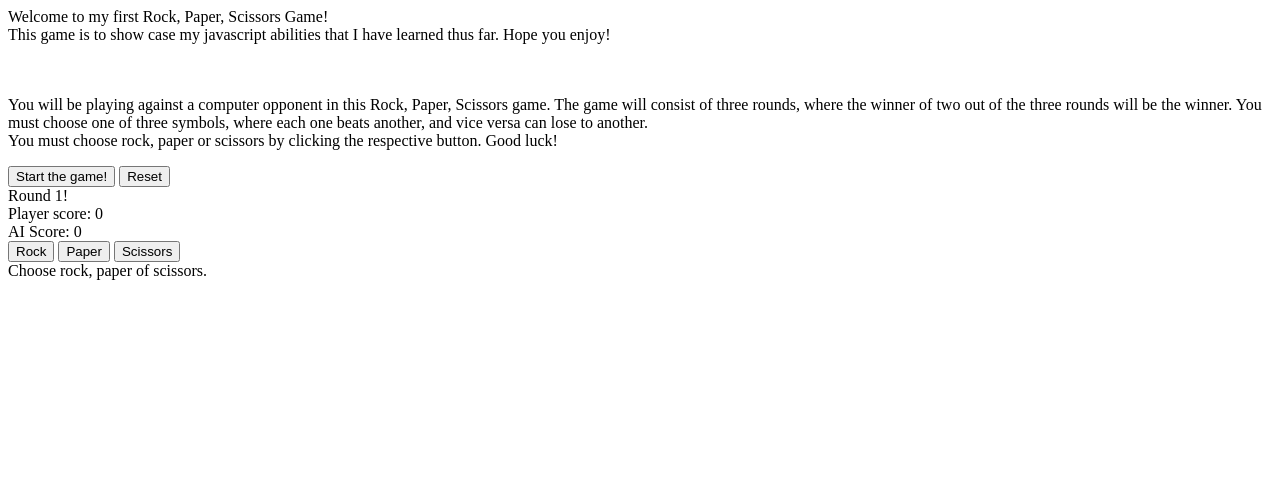
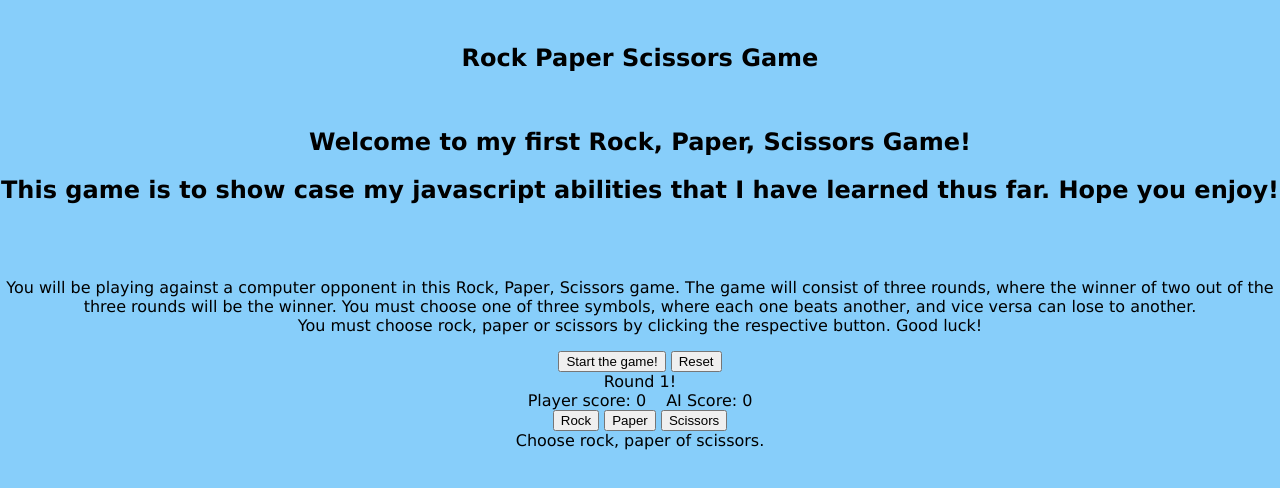
Before and after one commit to peter-bachowski/rock-paper-scissors-game, a plain HTML site: page index.html in a window 1280 px wide. Both pictures are taken after a click on the button "Start the game!". Drawn offline with Linux system fonts and the light colour scheme.

Commit message:
Add background color, fonts, and flex box styles

```diff
--- a/index.html
+++ b/index.html
@@ -5,22 +5,38 @@
     <meta http-equiv="X-UA-Compatible" content="IE=edge">
     <meta name="viewport" content="width=device-width, initial-scale=1.0">
     <title>Rock Paper Scissors Game!</title>
+    <link rel="stylesheet" href="styles.css">
     <script src="script.js"></script>
 </head>
 <body>
-    <div id="welcome">Welcome to my first Rock, Paper, Scissors Game!</div>
-    <div id="welcomeInfo">This game is to show case my javascript abilities that I have learned thus far. Hope you enjoy!</div>
+    <div class="header">Rock Paper Scissors Game</div>
+    <div class="welcomeAndInstructions">
+        <h2 id="welcome">Welcome to my first Rock, Paper, Scissors Game!</h2>
+        <h2 id="welcomeInfo">This game is to show case my javascript abilities that I have learned thus far. Hope you enjoy!</h2>
         <br>
         <br>
         <p id="instructions">You will be playing against a computer opponent in this Rock, Paper, Scissors game. The game will consist of three rounds, where the winner of two out of the three rounds will be the winner. You must choose one of three symbols, where each one beats another, and vice versa can lose to another.<br>You must choose rock, paper or scissors by clicking the respective button. Good luck!</p>
+    </div>
+
+    <div class="startResetButtons">
         <button id="startGame">Start the game!</button>
         <button id="reset">Reset</button>
+    </div>
+
+    <div class="infoContainer">
         <div id="roundTitle">Round</div>
+        <div class="scoresBox">
             <div id="yourScoreDiv"></div>
             <div id="AIScoreDiv"></div>
+        </div>
+    </div>
+
+    <div class="buttonContainer">
         <button class="symbol" id="rockButton">Rock</button>
         <button class="symbol" id="paperButton">Paper</button>
         <button class="symbol" id="scissorsButton">Scissors</button>
-    <div id="infoBox"></div>
+    </div>
+
+    <div id="resultsBox"></div>
 </body>
 </html>
--- a/script.js
+++ b/script.js
@@ -9,7 +9,7 @@ window.onload = function () {//when the page loads, run the code
         scissorsButton = document.getElementById("scissorsButton"),
         yourScoreDiv = document.getElementById("yourScoreDiv"),
         AIScoreDiv = document.getElementById("AIScoreDiv"),
-        infoBox = document.getElementById("infoBox"),
+        resultsBox = document.getElementById("resultsBox"),
         rock = 1, paper = 2, scissors = 3;
 
     startButton.onclick = () => { //Sets the initial scores and round for the beginning of the game, and also sets functions to each button
@@ -17,7 +17,7 @@ window.onload = function () {//when the page loads, run the code
         roundTitle.innerHTML = "Round " + round + "!";
         yourScoreDiv.innerHTML = "Player score: " + yourScore;
         AIScoreDiv.innerHTML = "AI Score: " + AIScore;
-        infoBox.innerHTML = "Choose rock, paper of scissors."
+        resultsBox.innerHTML = "Choose rock, paper of scissors."
         rockButton.addEventListener("click", rockButtonClickFunction) //creates a click listener for the rock button
         paperButton.addEventListener("click", paperButtonClickFunction)//creates a click listener for the paper button
         scissorsButton.addEventListener("click", scissorsButtonClickFunction)//creates a click listener for the scissors button
@@ -31,17 +31,17 @@ window.onload = function () {//when the page loads, run the code
         AIChoice = Math.ceil(Math.random() * 3);//generates a random number between one and three and rounds up, where the number dictates if the computer chooses rock, paper or scissors
         playerChoice = rock;
         if(AIChoice === paper){
-            infoBox.innerHTML = "You chose rock. Paper beats rock so you lose the round!";
+            resultsBox.innerHTML = "You chose rock. Paper beats rock so you lose the round!";
             AIScore++;
             giveScores();
         }
         else if(AIChoice === scissors){
-            infoBox.innerHTML = "You chose rock. Rock beats scissors so you win the round!";
+            resultsBox.innerHTML = "You chose rock. Rock beats scissors so you win the round!";
             yourScore++;
             giveScores();
         }
         else {
-            infoBox.innerHTML = "You both chose rock. Try Again!";
+            resultsBox.innerHTML = "You both chose rock. Try Again!";
             giveScores();
         }
     }
@@ -49,17 +49,17 @@ window.onload = function () {//when the page loads, run the code
         AIChoice = Math.ceil(Math.random() * 3);
         playerChoice = paper;
         if(AIChoice === rock){
-            infoBox.innerHTML = "You chose paper. Paper beats rock so you win the round!";
+            resultsBox.innerHTML = "You chose paper. Paper beats rock so you win the round!";
             yourScore++;
             giveScores();
         }
         else if(AIChoice === scissors){
-            infoBox.innerHTML = "You chose paper. Scissors beats paper so you lose the round!";
+            resultsBox.innerHTML = "You chose paper. Scissors beats paper so you lose the round!";
             AIScore++;
             giveScores();
         }
         else {
-            infoBox.innerHTML = "You both chose paper. Try Again!";
+            resultsBox.innerHTML = "You both chose paper. Try Again!";
             giveScores();
         }
     }
@@ -67,17 +67,17 @@ window.onload = function () {//when the page loads, run the code
         AIChoice = Math.ceil(Math.random() * 3);
         playerChoice = scissors;
         if(AIChoice === rock){
-            infoBox.innerHTML = "You chose scissors. Rock beats scissors so you lose the round!";
+            resultsBox.innerHTML = "You chose scissors. Rock beats scissors so you lose the round!";
             AIScore++;
             giveScores();
         }
         else if(AIChoice === paper){
-            infoBox.innerHTML = "You chose scissors. Scissors beats paper so you win the round!";
+            resultsBox.innerHTML = "You chose scissors. Scissors beats paper so you win the round!";
             yourScore++;
             giveScores();
         }
         else {
-            infoBox.innerHTML = "You both chose scissors. Try Again!";
+            resultsBox.innerHTML = "You both chose scissors. Try Again!";
             giveScores();
         }
     }
@@ -88,11 +88,11 @@ window.onload = function () {//when the page loads, run the code
         AIScoreDiv.innerHTML = "AI Score: " + AIScore;
         if (round >= 2){
             if(yourScore === 2){//if it's the third round you scored is higher than the AI's, you win
-                infoBox.innerHTML += "<br>" + " You win the game!";
+                resultsBox.innerHTML += "<br>" + " You win the game!";
                 buttonsOff();
             }
             else if(AIScore === 2){//if it's the third round and your score is lower than the AI's, you lose
-                infoBox.innerHTML += "<br>" + " You lose the game!";
+                resultsBox.innerHTML += "<br>" + " You lose the game!";
                 buttonsOff();
             }
         }
@@ -106,7 +106,7 @@ window.onload = function () {//when the page loads, run the code
         yourScoreDiv.innerHTML = null;
         AIScoreDiv.innerHTML = null;
         roundTitle.innerHTML = "Round ";
-        infoBox.innerHTML = null;
+        resultsBox.innerHTML = null;
         buttonsOff();
     }
 
--- a/styles.css
+++ b/styles.css
@@ -0,0 +1,32 @@
+body, html {
+    height: 100vh;
+    width: 100vw;
+    background-color: lightskyblue;
+    font-family: Verdana, Geneva, Tahoma, sans-serif;
+    display: flex;
+    align-items: center;
+    flex-direction: column;
+}
+
+.header {
+    width: 100%;
+    height: 100px;
+    display: flex;
+    justify-content: center;
+    align-items: center;
+    font-weight: 700;
+    font-size: 24px;
+}
+
+.welcomeAndInstructions {
+    text-align: center;
+}
+
+#roundTitle {
+    text-align: center;
+}
+
+.scoresBox {
+    display: flex;
+    gap: 20px;
+}
```
Lines whose indentation alone changed are shown as unchanged.
